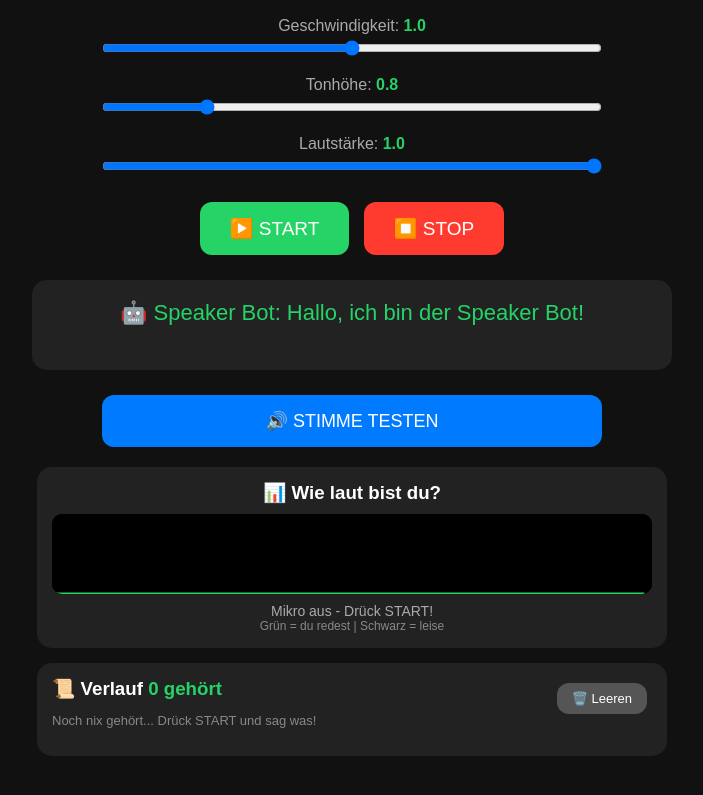
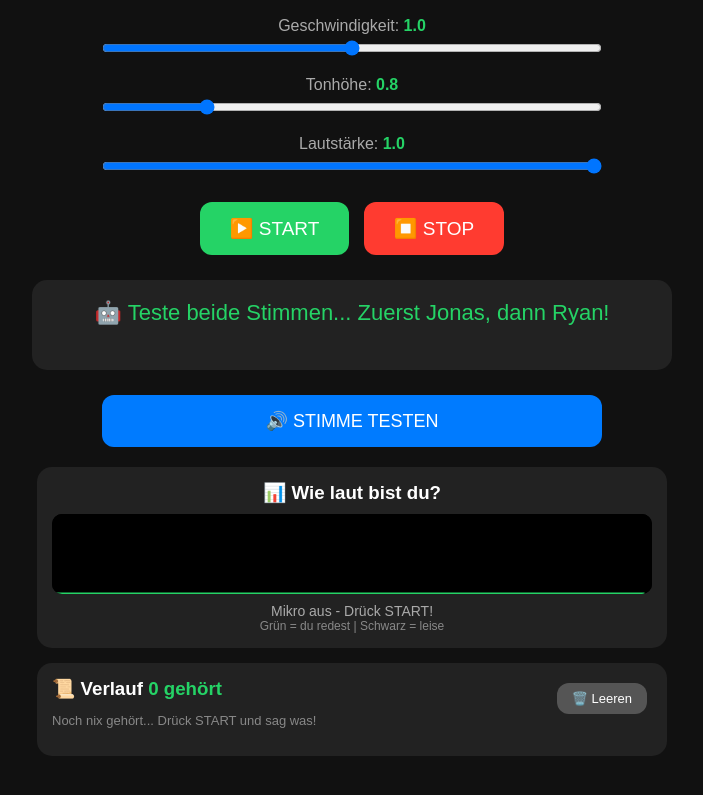
Before and after one commit to dermajortom00/speaker-bot, a plain HTML site: page index.html in a window 1280 px wide. Both pictures are taken after a click on the button "🔊 STIMME TESTEN". Shown: the part 550-1345 px from the top of the page, without its empty margins (288-991 px from the left). Drawn offline with Linux system fonts and the light colour scheme.

Commit message:
it fixes the buck that the proggram didn't speak and to other things
✅ NEU: Stimmenmix DE-EN mit Zählen von deutschen + englischen Wörtern✅ NEU: Test-Button testet beide Stimmen hintereinander

```diff
--- a/index.html
+++ b/index.html
@@ -2,7 +2,7 @@
 <html lang="de">
 <head>
 <meta charset="UTF-8">
-<title>Speaker Bot - Version 2.4</title>
+<title>Speaker Bot - Version 2.6 VOLL</title>
 <style>
 body{font-family:Arial;background:#111;color:white;text-align:center;padding:20px}
 h1{margin-bottom:5px}
@@ -31,9 +31,9 @@ label{display:block;margin-top:15px;color:#aaa}
 </style>
 </head>
 <body>
-<h1>🎤 Speaker Bot <span style="font-size:14px;color:#aaa">v2.4</span></h1>
+<h1>🎤 Speaker Bot <span style="font-size:14px;color:#aaa">v2.6 VOLL</span></h1>
 <p>Deutsch + Deitsch + Englisch - mit automatischem Stimmen-Wechsel!</p>
-<p style="font-size:12px;color:#00ff00">✅ 2.4 - Mit Graf + Verlauf wie in 1.0!</p>
+<p style="font-size:12px;color:#00ff00">✅ 2.6 VOLL - Alle Zeilen wieder da + Stimmenmix DE-EN verbessert!</p>
 
 <label>🌍 Sprache:</label>
 <select id="sprache">
@@ -76,7 +76,6 @@ label{display:block;margin-top:15px;color:#aaa}
 
 <button id="testen">🔊 STIMME TESTEN</button>
 
-<!-- NEU IN 2.4: GRAF -->
 <div id="pegelBox">
   <h3 style="margin:0 0 10px 0">📊 Wie laut bist du?</h3>
   <canvas id="pegel" width="560" height="80"></canvas>
@@ -84,7 +83,6 @@ label{display:block;margin-top:15px;color:#aaa}
   <div style="font-size:12px;color:#888">Grün = du redest | Schwarz = leise</div>
 </div>
 
-<!-- NEU IN 2.4: VERLAUF WIE IN 1.0 -->
 <div id="verlaufBox">
   <h3 style="margin:0">📜 Verlauf <span id="zähler">0 gehört</span> <button id="verlaufLeeren" style="float:right">🗑️ Leeren</button></h3>
   <div id="verlauf">
@@ -106,6 +104,7 @@ let analyser = null;
 
 function stimmenLaden(){
   stimmen = speechSynthesis.getVoices();
+  if(!stimmen.length) return;
   let sel = document.getElementById('stimme');
   let selEN = document.getElementById('stimmeEN');
   sel.innerHTML = "";
@@ -129,6 +128,7 @@ function stimmenLaden(){
 }
 speechSynthesis.onvoiceschanged = stimmenLaden;
 stimmenLaden();
+setTimeout(stimmenLaden, 500);
 
 document.querySelectorAll('.modus').forEach(btn=>{
   btn.onclick = ()=>{
@@ -160,12 +160,18 @@ document.getElementById('sprache').onchange = e=>{
   if(e.target.value === 'en-US') info.textContent = "🇬🇧 Englisch - Stimme: Ryan";
 };
 
+// --- STIMMENMIX DE-EN VERBESSERT - ZÄHLT BEIDE SPRACHEN ---
 function istEnglisch(text){
   let t = " " + text.toLowerCase() + " ";
-  let englischWoerter = [" hello ", " hi ", " hey ", " what's up ", " whats up ", " how are you ", " let's go ", " lets go ", " thank you ", " thanks ", " please ", " good ", " yes ", " no ", " what ", " why ", " how ", " my ", " your ", " stream ", " chat ", " follow ", " shoutout ", " love ", " cool ", " nice ", " bro ", " man ", " welcome ", " goodbye ", " bye ", " check ", " look ", " play ", " game "];
-  let punkte = 0;
-  for(let w of englischWoerter){ if(t.includes(w)) punkte++; }
-  return punkte >= 1;
+  let englischWoerter = [" hello ", " hi ", " hey ", " what's up ", " whats up ", " how are you ", " let's go ", " lets go ", " thank you ", " thanks ", " please ", " good ", " yes ", " no ", " what ", " why ", " how ", " my ", " your ", " stream ", " chat ", " follow ", " shoutout ", " love ", " cool ", " nice ", " bro ", " man ", " welcome ", " goodbye ", " bye ", " check ", " look ", " play ", " game ", " awesome ", " amazing ", " crazy ", " funny ", " guys ", " everyone ", " today ", " really ", " super ", " perfect ", " wow ", " dude ", " let's "];
+  let deutschWoerter = [" hallo ", " servus ", " und ", " ich ", " bin ", " das ", " ist ", " nicht ", " was ", " wie ", " geht ", " danke ", " bitte ", " geil ", " krass ", " alter ", " leute ", " schau ", " mal ", " heute ", " ja ", " nein ", " warum ", " alles ", " klar ", " und ", " der ", " die ", " das "];
+  let enPunkte = 0;
+  let dePunkte = 0;
+  for(let w of englischWoerter){ if(t.includes(w)) enPunkte++; }
+  for(let w of deutschWoerter){ if(t.includes(w)) dePunkte++; }
+  if(enPunkte > 0 && enPunkte >= dePunkte) return true;
+  if(enPunkte > 0 && dePunkte === 0) return true;
+  return false;
 }
 
 function piepMachen(){
@@ -191,43 +197,43 @@ function stimmeEinstellen(u, text){
   let wahl = document.getElementById('sprache').value;
   let selDE = document.getElementById('stimme');
   let selEN = document.getElementById('stimmeEN');
-  if(wahl === 'mix'){
-    if(istEnglisch(text)){
-      if(stimmen[selEN.value]) { u.voice = stimmen[selEN.value]; u.lang = stimmen[selEN.value].lang; }
-      else { let e = stimmen.find(s=>s.lang.startsWith('en')); if(e){ u.voice = e; u.lang = e.lang; } }
-      if(!u.lang) u.lang = 'en-GB';
-    } else {
-      if(stimmen[selDE.value]) { u.voice = stimmen[selDE.value]; u.lang = stimmen[selDE.value].lang; }
-      else { let d = stimmen.find(s=>s.lang.includes('de')); if(d){ u.voice = d; u.lang = d.lang; } }
-      if(!u.lang) u.lang = 'de-AT';
-    }
-  } else if(wahl === 'en-US'){
+  let useEN = false;
+  if(wahl === 'en-US') useEN = true;
+  else if(wahl === 'mix') useEN = istEnglisch(text);
+  else useEN = false;
+  if(useEN){
     if(stimmen[selEN.value]) { u.voice = stimmen[selEN.value]; u.lang = stimmen[selEN.value].lang; }
-    if(!u.lang) u.lang = 'en-GB';
+    else { let e = stimmen.find(s=>s.lang.startsWith('en')); if(e){ u.voice = e; u.lang = e.lang; } }
+    if(!u.lang) u.lang = 'en-US';
   } else {
     if(stimmen[selDE.value]) { u.voice = stimmen[selDE.value]; u.lang = stimmen[selDE.value].lang; }
-    if(!u.lang) u.lang = 'de-AT';
+    else { let d = stimmen.find(s=>s.lang.includes('de')); if(d){ u.voice = d; u.lang = d.lang; } }
+    if(!u.lang) u.lang = 'de-DE';
   }
   u.rate = parseFloat(document.getElementById('speed').value);
   u.pitch = parseFloat(document.getElementById('pitch').value);
   u.volume = parseFloat(document.getElementById('volume').value);
+  u._isEN = useEN;
   return u;
 }
 
 function sprechen(text){
+  speechSynthesis.cancel();
   amSprechen = true;
   let wahl = document.getElementById('sprache').value;
   let istEN = (wahl === 'en-US') || (wahl === 'mix' && istEnglisch(text));
   text = nameFix(text, istEN);
   let u = new SpeechSynthesisUtterance(text);
   u = stimmeEinstellen(u, text);
+  if(wahl === 'mix'){
+    document.getElementById('mixInfo').textContent = u._isEN ? "🇬🇧 Spricht gerade: ENGLISCH - Ryan" : "🇩🇪 Spricht gerade: DEUTSCH - Jonas";
+    setTimeout(()=>{ if(document.getElementById('sprache').value==='mix') document.getElementById('mixInfo').textContent="🔥 MIX AN: Deutsch = Jonas | Englisch = Ryan"; }, 3000);
+  }
   u.onend = ()=>{ setTimeout(()=>{ amSprechen = false; }, 300); };
   u.onerror = ()=>{ amSprechen = false; };
-  speechSynthesis.cancel();
-  setTimeout(()=>{ speechSynthesis.speak(u); }, 150);
+  speechSynthesis.speak(u);
 }
 
-// NEU 2.4: In Verlauf eintragen wie in 1.0!
 function inVerlauf(text, typ){
   gehoertAnzahl++;
   document.getElementById('zähler').textContent = gehoertAnzahl + " gehört";
@@ -286,8 +292,9 @@ function botAntworten(eingabe){
 function stimmeTesten(){
   let wahl = document.getElementById('sprache').value;
   if(wahl === 'mix'){
-    document.getElementById('antwort').textContent = "🤖 Speaker Bot: Hallo, ich bin der Speaker Bot!";
-    sprechen("Hallo, ich bin der Speaker Bot! Wie klingt meine Stimme?");
+    document.getElementById('antwort').textContent = "🤖 Teste beide Stimmen... Zuerst Jonas, dann Ryan!";
+    sprechen("Hallo, ich bin Jonas, die deutsche Stimme!");
+    setTimeout(()=>{ sprechen("Hello, I am Ryan, the English voice!"); }, 3000);
     return;
   }
   let testText = "Hallo, ich bin der Speaker Bot! Wie klingt meine Stimme?";
@@ -307,7 +314,6 @@ function micStarten(){
   }catch(e){}
 }
 
-// NEU 2.4: GRAF ZEICHNEN!
 function grafZeichnen(){
   let canvas = document.getElementById('pegel');
   let ctx = canvas.getContext('2d');
@@ -324,7 +330,6 @@ function grafZeichnen(){
 
   ctx.fillStyle = "#000";
   ctx.fillRect(0,0,canvas.width,canvas.height);
-  // Linie zeichnen
   ctx.beginPath();
   ctx.strokeStyle = "#25D366";
   ctx.lineWidth = 3;
@@ -335,7 +340,6 @@ function grafZeichnen(){
     else ctx.lineTo(x,y);
   }
   ctx.stroke();
-  // Balken unten
   ctx.fillStyle = "#25D366";
   ctx.fillRect(0, canvas.height-5, laut * canvas.width, 5);
 
@@ -352,8 +356,8 @@ grafZeichnen();
 document.getElementById('start').onclick = async ()=>{
   try{
     let stream = await navigator.mediaDevices.getUserMedia({audio:true});
-    // Für den Graf: Mikro an Analyser anschließen!
     audioCtx = new (window.AudioContext || window.webkitAudioContext)();
+    if(audioCtx.state === 'suspended') await audioCtx.resume();
     let quelle = audioCtx.createMediaStreamSource(stream);
     analyser = audioCtx.createAnalyser();
     analyser.fftSize = 256;
@@ -369,9 +373,13 @@ document.getElementById('start').onclick = async ()=>{
   }
 
   let SR = window.SpeechRecognition || window.webkitSpeechRecognition;
+  if(!SR){
+    document.getElementById('antwort').textContent = "Dein Browser kann das nicht! Nimm Google Chrome!";
+    return;
+  }
   recognition = new SR();
   let wahl = document.getElementById('sprache').value;
-  recognition.lang = wahl === 'mix' ? 'de-AT' : wahl;
+  recognition.lang = wahl === 'mix' ? 'de-DE' : wahl;
   recognition.continuous = true;
   recognition.interimResults = false;
   recognition.onresult = (e)=>{
@@ -401,6 +409,7 @@ document.getElementById('stop').onclick = ()=>{
   micLaeuft = false;
   if(recognition){ try{ recognition.stop(); }catch(e){} }
   speechSynthesis.cancel();
+  amSprechen = false;
   if(audioCtx){ try{ audioCtx.close(); }catch(e){} }
   analyser = null;
   document.getElementById('antwort').textContent = "Gestoppt.";
```
